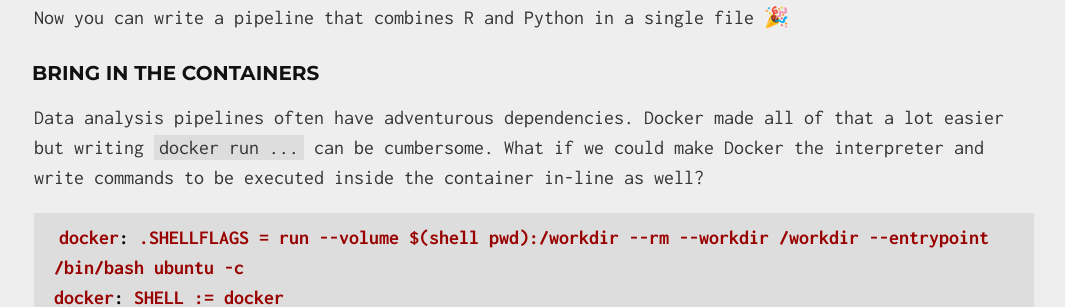
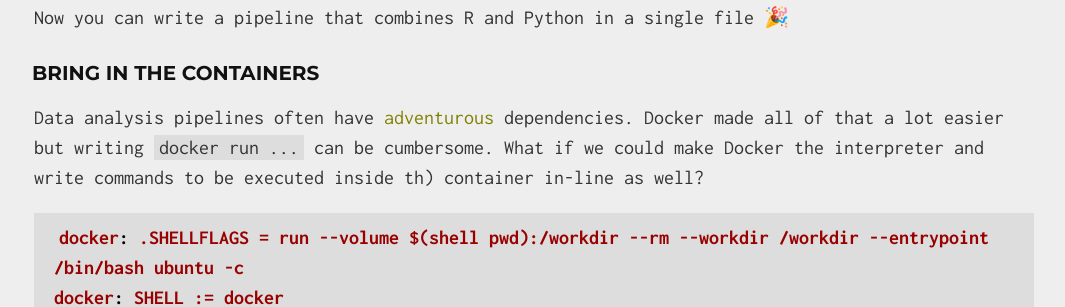
Before and after one commit to audy/audy.github.io, a Jekyll site: the page built from _posts/2020-05-14-Polyglot-Makefiles.md, in a window 1280 px wide and 900 px high, scrolled down 1424 px. Shown: the part 153-460 px from the top of the window, without its empty margins (106-1171 px from the left). Built offline with Jekyll 4.4.1, drawn with Linux system fonts in a browser that asks for light colours.

Commit message:
add shout-out

````diff
--- a/_posts/2020-05-14-Polyglot-Makefiles.md
+++ b/_posts/2020-05-14-Polyglot-Makefiles.md
@@ -64,10 +64,11 @@ Now you can write a pipeline that combines R and Python in a single file 🎉
 
 ## Bring in the containers
 
-Data analysis pipelines often have adventurous dependencies. Docker made all of
-that a lot easier but writing `docker run ...` can be cumbersome. What if we
-could make Docker the interpreter and write commands to be executed inside the
-container in-line as well?
+Data analysis pipelines often have
+[adventurous](https://github.com/thackl/gggenomes#motivation--concept)
+dependencies. Docker made all of that a lot easier but writing `docker run ...`
+can be cumbersome. What if we could make Docker the interpreter and write
+commands to be executed inside th) container in-line as well?
 
 ```makefile
 docker: .SHELLFLAGS = run --volume $(shell pwd):/workdir --rm --workdir /workdir --entrypoint /bin/bash ubuntu -c
````
